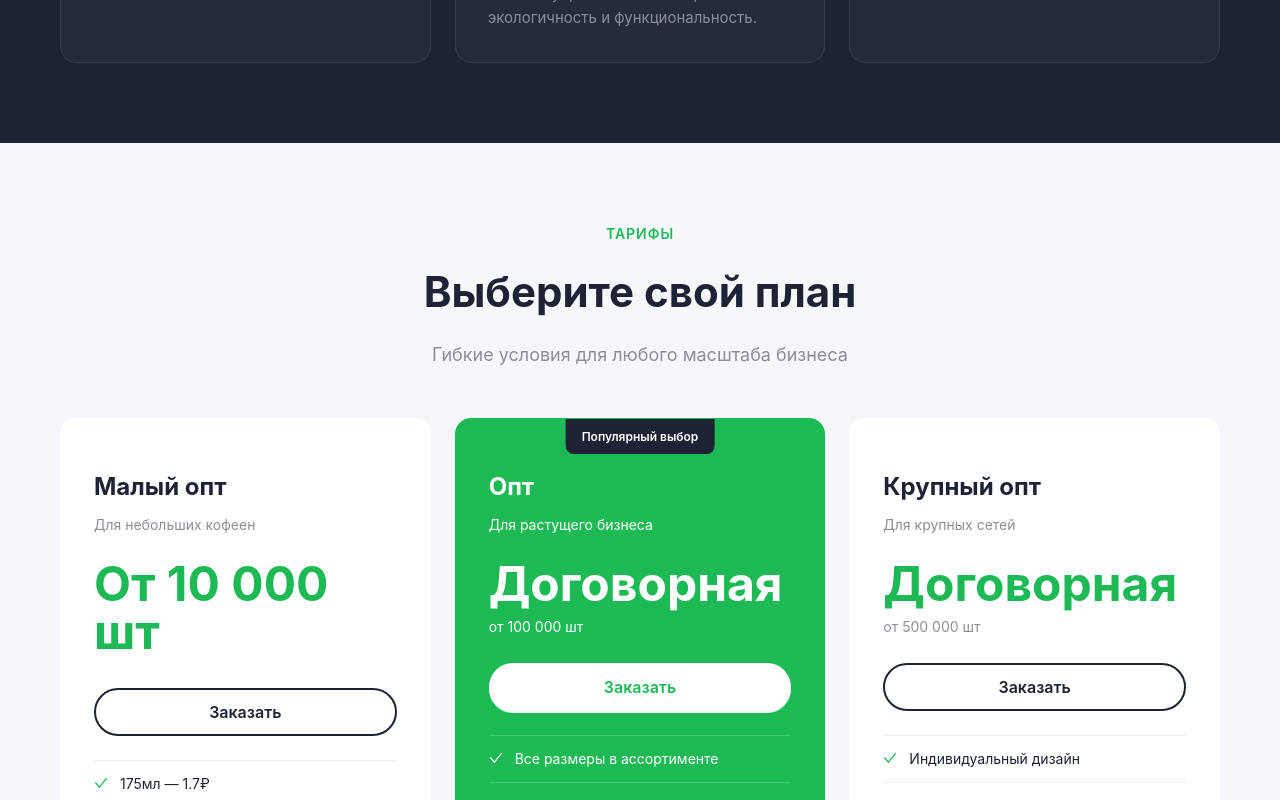
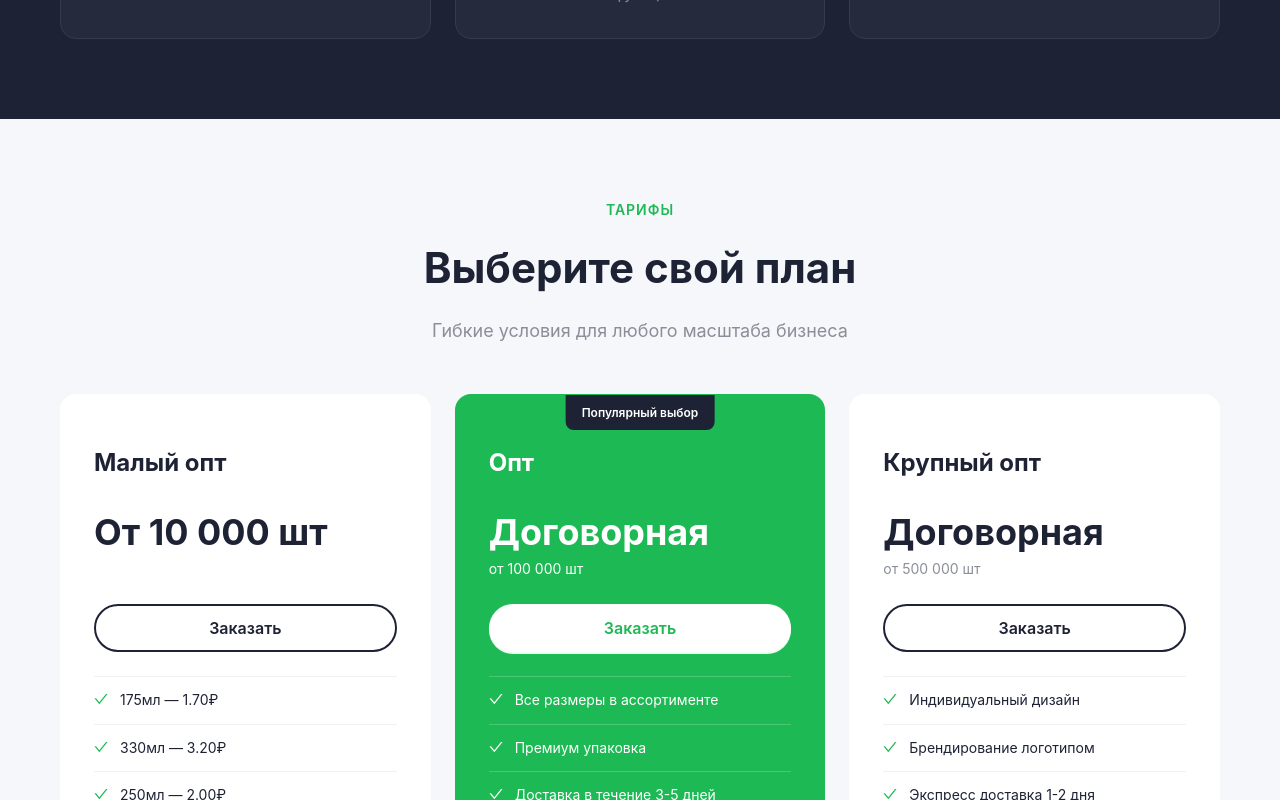
Before and after one commit to truesnober/cups, a Next.js app: page / in a window 1280 px wide. Shown: the part 3321-4121 px from the top of the page. Built offline with nearby package versions, Linux system fonts and the light colour scheme.

Commit message:
fix after demo

```diff
--- a/components/common/Footer/Footer.jsx
+++ b/components/common/Footer/Footer.jsx
@@ -28,9 +28,15 @@ const Footer = () => {
                 className={styles.logoImage}
               />
             </a>
-            <p className={styles.description}>{COMPANY_INFO.description}</p>
+            <div>
+              <div className={styles.div}>
+                <p className={styles.description}>{COMPANY_INFO.description}</p>
+              </div>
+              <div className={styles.copyrighte}>
+                <p className={styles.copyright}>{COMPANY_INFO.copyright}</p>
+              </div>
+            </div>
           </div>
-
           <div className={styles.contacts}>
             <div className={styles.contactItem}>
               <PhoneOutlined />
@@ -72,10 +78,9 @@ const Footer = () => {
         </div>
 
         <div className={styles.bottom}>
-          <p className={styles.copyright}>{COMPANY_INFO.copyright}</p>
           <div className={styles.bottomLinks}>
-            <a href="#">Политика конфиденциальности</a>
-            <a href="#">Условия использования</a>
+            {/* <a href="#">Политика конфиденциальности</a>
+            <a href="#">Условия использования</a> */}
           </div>
         </div>
       </div>
--- a/components/common/Footer/Footer.module.css
+++ b/components/common/Footer/Footer.module.css
@@ -1,5 +1,5 @@
 .footer {
-  background-color: #1E2235;
+  background-color: #1e2235;
   padding: 36px 0 0;
 }
 
@@ -8,7 +8,14 @@
   margin: 0 auto;
   padding: 0 20px;
 }
-
+.div {
+  display: flex;
+  flex-direction: column;
+}
+/* .copyrighte {
+  padding-left: 10px;
+  margin-left: 10px;
+} */
 .main {
   display: flex;
   justify-content: space-between;
@@ -44,7 +51,7 @@
 
 .description {
   font-size: 13px;
-  color: #8B8E99;
+  color: #8b8e99;
   line-height: 1.5;
   margin: 0;
 }
@@ -60,21 +67,21 @@
   align-items: center;
   gap: 10px;
   font-size: 13px;
-  color: #8B8E99;
+  color: #8b8e99;
 }
 
 .contactItem a {
-  color: #8B8E99;
+  color: #8b8e99;
   text-decoration: none;
   transition: color 0.2s ease;
 }
 
 .contactItem a:hover {
-  color: #1DB954;
+  color: #1db954;
 }
 
 .contactItem :global(.anticon) {
-  color: #1DB954;
+  color: #1db954;
   font-size: 16px;
   flex-shrink: 0;
 }
@@ -100,7 +107,7 @@
 
 .copyright {
   font-size: 13px;
-  color: #8B8E99;
+  color: #8b8e99;
   margin: 0;
 }
 
@@ -111,13 +118,13 @@
 
 .bottomLinks a {
   font-size: 13px;
-  color: #8B8E99;
+  color: #8b8e99;
   text-decoration: none;
   transition: color 0.2s ease;
 }
 
 .bottomLinks a:hover {
-  color: #1DB954;
+  color: #1db954;
 }
 
 @media (max-width: 1024px) {
--- a/components/sections/Pricing/Pricing.module.css
+++ b/components/sections/Pricing/Pricing.module.css
@@ -81,7 +81,10 @@
   }
 
   .grid > *:last-child {
-    max-width: none;
+    grid-column: auto !important;
+    max-width: none !important;
+    width: 100% !important;
+    margin: 0 !important;
   }
 
   .pricing {
--- a/components/ui/PricingCard/PricingCard.jsx
+++ b/components/ui/PricingCard/PricingCard.jsx
@@ -18,24 +18,35 @@ const PricingCard = ({ plan }) => {
 
       <div className={styles.header}>
         <h3 className={styles.name}>{plan.name}</h3>
-        <p className={styles.description}>{plan.description}</p>
+        {/* <p className={styles.description}>{plan.description}</p> */}
       </div>
 
       <div className={styles.priceSection}>
-        {plan.price !== null ? (
+        {typeof plan.price === "number" ? (
           <>
             <span className={styles.price}>
               {plan.price.toLocaleString("ru-RU")}
             </span>
             <span className={styles.priceUnit}>{plan.priceUnit}</span>
           </>
+        ) : plan.price ? (
+          <span className={styles.priceLabel}>{plan.price}</span>
         ) : (
           <span className={styles.priceLabel}>{plan.priceLabel}</span>
         )}
       </div>
 
-      <p className={styles.quantity}>
-        {plan.minQuantity.toLocaleString("ru-RU")} {plan.quantityUnit}
+      <p className={`${styles.quantity} ${!plan.minQuantity ? styles.hidden : ""}`}>
+        {plan.minQuantity ? (
+          <>
+            {typeof plan.minQuantity === "number"
+              ? plan.minQuantity.toLocaleString("ru-RU")
+              : plan.minQuantity}{" "}
+            {plan.quantityUnit}
+          </>
+        ) : (
+          "\u00A0"
+        )}
       </p>
 
       <Button
--- a/components/ui/PricingCard/PricingCard.module.css
+++ b/components/ui/PricingCard/PricingCard.module.css
@@ -101,6 +101,11 @@
   font-size: 14px;
   color: #8B8E99;
   margin: 0 0 24px 0;
+  min-height: 21px;
+}
+
+.quantity.hidden {
+  visibility: hidden;
 }
 
 .button {
--- a/constants/advantages.js
+++ b/constants/advantages.js
@@ -4,7 +4,7 @@ export const ADVANTAGES = [
     icon: "safety",
     title: "Экологичность",
     description:
-      "Изготовлены из 100% перерабатываемых материалов. Безопасны для окружающей среды и полностью биоразлагаемы.",
+      "Изготовлены из 100% первичного сырья. Безопасны для окружающей среды и полностью биоразлагаемы.",
   },
   {
     id: 2,
--- a/constants/pricing.js
+++ b/constants/pricing.js
@@ -9,11 +9,11 @@ export const PRICING_PLANS = [
     quantityUnit: "",
     isPopular: false,
     features: [
-      { text: "175мл — 1.7₽", included: true },
-      { text: "330мл — ???", included: true },
-      { text: "250мл — 2₽", included: true },
-      { text: "350мл — 2.5₽", included: true },
-      { text: "450мл — 2.8₽", included: true },
+      { text: "175мл — 1.70₽", included: true },
+      { text: "330мл — 3.20₽", included: true },
+      { text: "250мл — 2.00₽", included: true },
+      { text: "350мл — 2.50₽", included: true },
+      { text: "450мл — 2.80₽", included: true },
     ],
   },
   {
--- a/constants/products.js
+++ b/constants/products.js
@@ -44,7 +44,7 @@ export const PRODUCTS = [
     size: "330мл",
     name: "Новинка",
     description: `Идеально для вендинга!`,
-    price: 3.5,
+    price: 3.2,
     priceUnit: "₽",
     dimensions: {
       height: 118,
@@ -53,7 +53,7 @@ export const PRODUCTS = [
     },
     packaging: {
       sleeve: 50,
-      box: 2000,
+      box: 1000,
     },
     variants: [
       {
```
